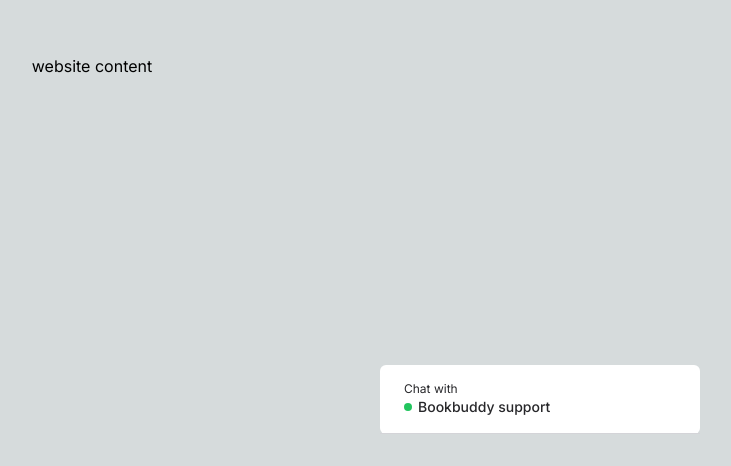
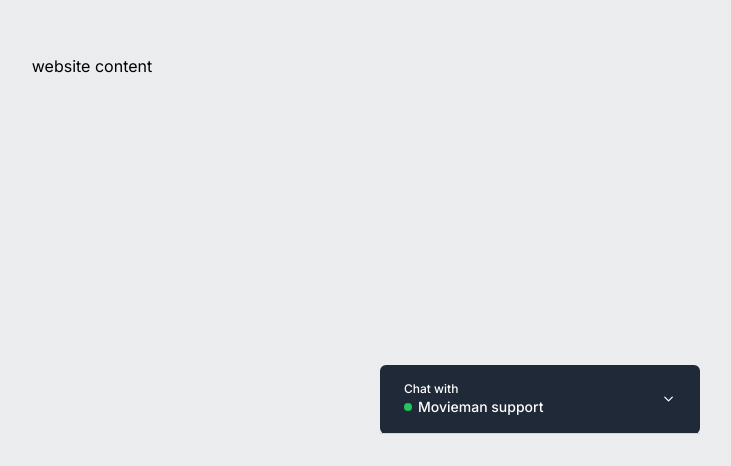
Before and after one commit to thadhutch/OpenAI-Chatbot, a Next.js app: page / in a window 1280 px wide. Shown: the part 334-800 px from the top of the page, without its empty margins (548-1279 px from the left). Built offline with nearby package versions, Linux system fonts and the light colour scheme.

Commit message:
chat component design

```diff
--- a/package.json
+++ b/package.json
@@ -10,6 +10,7 @@
   },
   "dependencies": {
     "@radix-ui/react-accordion": "^1.1.1",
+    "@tailwindcss/forms": "^0.5.3",
     "@types/node": "20.2.3",
     "@types/react": "18.2.7",
     "@types/react-dom": "18.2.4",
@@ -22,6 +23,7 @@
     "postcss": "8.4.23",
     "react": "18.2.0",
     "react-dom": "18.2.0",
+    "react-textarea-autosize": "^8.4.1",
     "tailwind-merge": "^1.12.0",
     "tailwindcss": "3.3.2",
     "typescript": "5.0.4"
--- a/src/app/layout.tsx
+++ b/src/app/layout.tsx
@@ -5,8 +5,8 @@ import Chat from '../components/Chat'
 const inter = Inter({ subsets: ['latin'] })
 
 export const metadata = {
-  title: 'Bookbuddy',
-  description: 'Your bookstore for fantasy & mystery novels',
+  title: 'Movieman',
+  description: 'Your website for all kinds of movies',
 }
 
 export default function RootLayout({
--- a/src/components/Chat.tsx
+++ b/src/components/Chat.tsx
@@ -4,9 +4,11 @@ import {
   Accordion,
   AccordionItem,
   AccordionTrigger,
-} from "@radix-ui/react-accordion";
+  AccordionContent,
+} from "./ui/Accordion";
 import { FC } from "react";
 import ChatHeader from "./ChatHeader";
+import ChatInput from "./ChatInput";
 
 const Chat: FC = () => {
   return (
@@ -16,11 +18,17 @@ const Chat: FC = () => {
       className="relative bg-white z-40 shadow"
     >
       <AccordionItem value="item-1">
-        <div className="fixed right-8 w-80 bottom-8 bg-white border-gray-200 rounded-md overflow:hidden">
+        <div className="fixed right-8 w-80 bottom-8 bg-gray-800 border-gray-700 rounded-md overflow:hidden">
           <div className="w-full h-full flex flex-col">
             <AccordionTrigger className="px-6 py-4 border-b border-zinc-300">
               <ChatHeader />
             </AccordionTrigger>
+            <AccordionContent>
+              <div className="flex flex-col h-80">
+                message
+                <ChatInput className="px-4"/>
+              </div>
+            </AccordionContent>
           </div>
         </div>
       </AccordionItem>
--- a/src/components/ChatHeader.tsx
+++ b/src/components/ChatHeader.tsx
@@ -4,12 +4,12 @@ interface ChatHeaderProps {}
 
 const ChatHeader: FC<ChatHeaderProps> = ({}) => {
   return (
-    <div className="w-full flex gap-3 justify-start items-center text-zinc-800">
+    <div className="w-full flex gap-3 justify-start items-center text-white">
       <div className="flex flex-col items-start text-sm">
         <p className="text-xs">Chat with</p>
         <div className="flex gap-1.5 items-center">
           <p className="w-2 h-2 rounded-full bg-green-500" />
-          <p className="font-medium">Bookbuddy support</p>
+          <p className="font-medium">Movieman support</p>
         </div>
       </div>
     </div>
--- /dev/null
+++ b/src/components/ChatInput.tsx
@@ -0,0 +1,25 @@
+"use client"
+
+import { FC, HTMLAttributes } from "react";
+import { cn } from "@/lib/utils";
+import TextareaAutosize from "react-textarea-autosize";
+
+interface ChatInputProps extends HTMLAttributes<HTMLDivElement> {}
+
+const ChatInput: FC<ChatInputProps> = ({ className, ...props }) => {
+  return (
+    <div {...props} className={cn("border-t border-gray-700", className)}>
+      <div className="relative mt-4 flex-1 overflow-hidden rounded-lg border-none outline-none">
+        <TextareaAutosize
+          rows={2}
+          maxRows={4}
+          autoFocus
+          placeholder="Write a message..."
+          className="peer disabled:opacity-50 pr-14 resize-none block w-full border-0 bg-gray-800 text-zinc-100 focus:ring-0 text-sm sm:leading-6"
+        />
+      </div>
+    </div>
+  );
+};
+
+export default ChatInput;
--- a/src/components/ui/Accordion.tsx
+++ b/src/components/ui/Accordion.tsx
@@ -28,13 +28,13 @@ const AccordionTrigger = React.forwardRef<
     <AccordionPrimitive.Trigger
       ref={ref}
       className={cn(
-        "flex flex-1 items-center justify-between py-4 font-medium transition-all hover:underline [&[data-state=open]>svg]:rotate-180",
+        "flex flex-1 items-center justify-between py-4 font-medium transition-all [&[data-state=open]>svg]:rotate-180",
         className
       )}
       {...props}
     >
       {children}
-      <ChevronDown className="h-4 w-4 transition-transform duration-200" />
+      <ChevronDown className="h-4 w-4 text-white transition-transform duration-200" />
     </AccordionPrimitive.Trigger>
   </AccordionPrimitive.Header>
 ))
--- a/tailwind.config.js
+++ b/tailwind.config.js
@@ -1,18 +1,34 @@
 /** @type {import('tailwindcss').Config} */
 module.exports = {
   content: [
-    './src/pages/**/*.{js,ts,jsx,tsx,mdx}',
-    './src/components/**/*.{js,ts,jsx,tsx,mdx}',
-    './src/app/**/*.{js,ts,jsx,tsx,mdx}',
+    "./src/pages/**/*.{js,ts,jsx,tsx,mdx}",
+    "./src/components/**/*.{js,ts,jsx,tsx,mdx}",
+    "./src/app/**/*.{js,ts,jsx,tsx,mdx}",
   ],
   theme: {
     extend: {
       backgroundImage: {
-        'gradient-radial': 'radial-gradient(var(--tw-gradient-stops))',
-        'gradient-conic':
-          'conic-gradient(from 180deg at 50% 50%, var(--tw-gradient-stops))',
+        "gradient-radial": "radial-gradient(var(--tw-gradient-stops))",
+        "gradient-conic":
+          "conic-gradient(from 180deg at 50% 50%, var(--tw-gradient-stops))",
+      },
+      keyframes: {
+        "accordion-down": {
+          from: { height: 0 },
+          to: { height: "var(--radix-accordion-content-height)" },
+        },
+        "accordion-up": {
+          from: { height: "var(--radix-accordion-content-height)" },
+          to: { height: 0 },
+        },
+      },
+      animation: {
+        "accordion-down": "accordion-down 0.2s ease-out",
+        "accordion-up": "accordion-up 0.2s ease-out",
       },
     },
+    plugins: [require('@tailwindcss/forms')({
+      strategy: 'class', // only generate classes
+    })],
   },
-  plugins: [],
-}
+};
```
Also changed, not shown: 1 other file (tests, documents, lock files or other folders).
